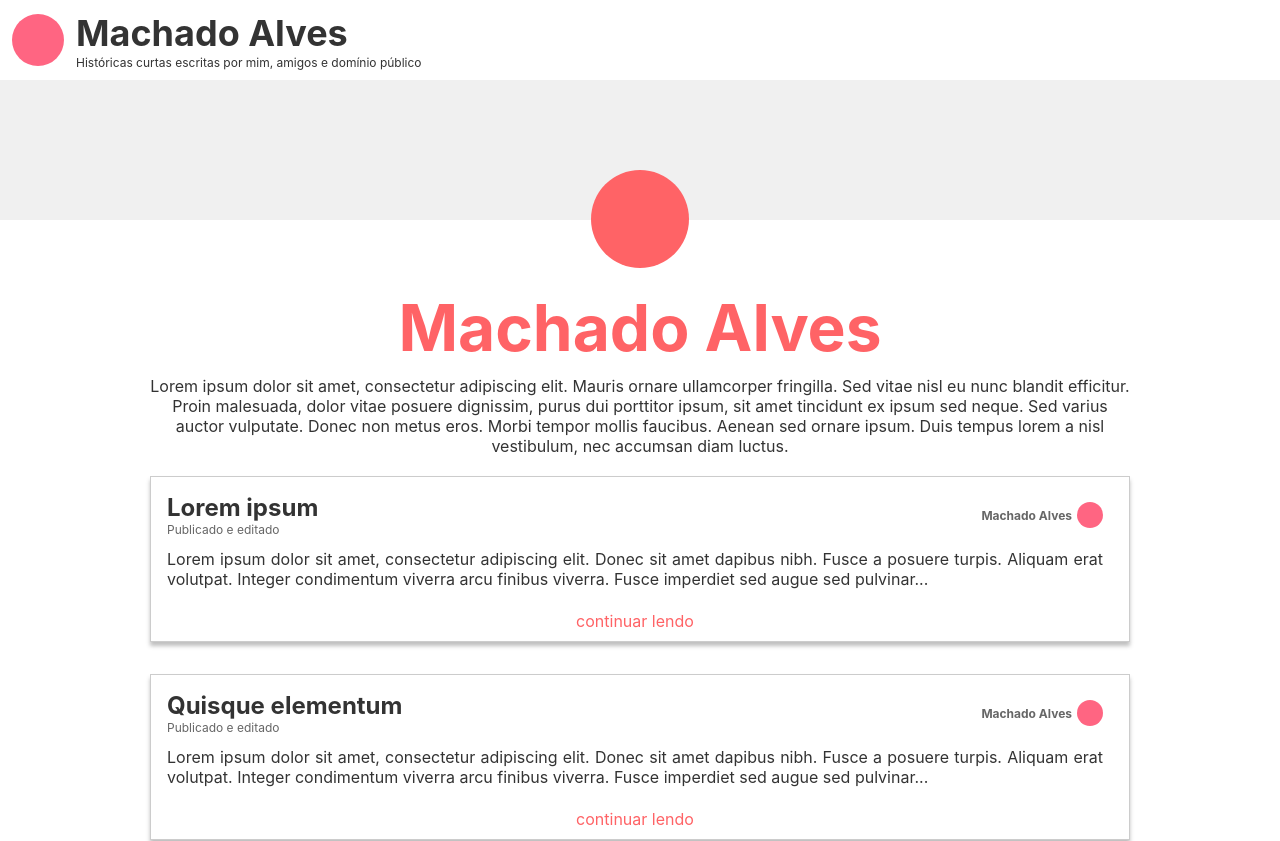
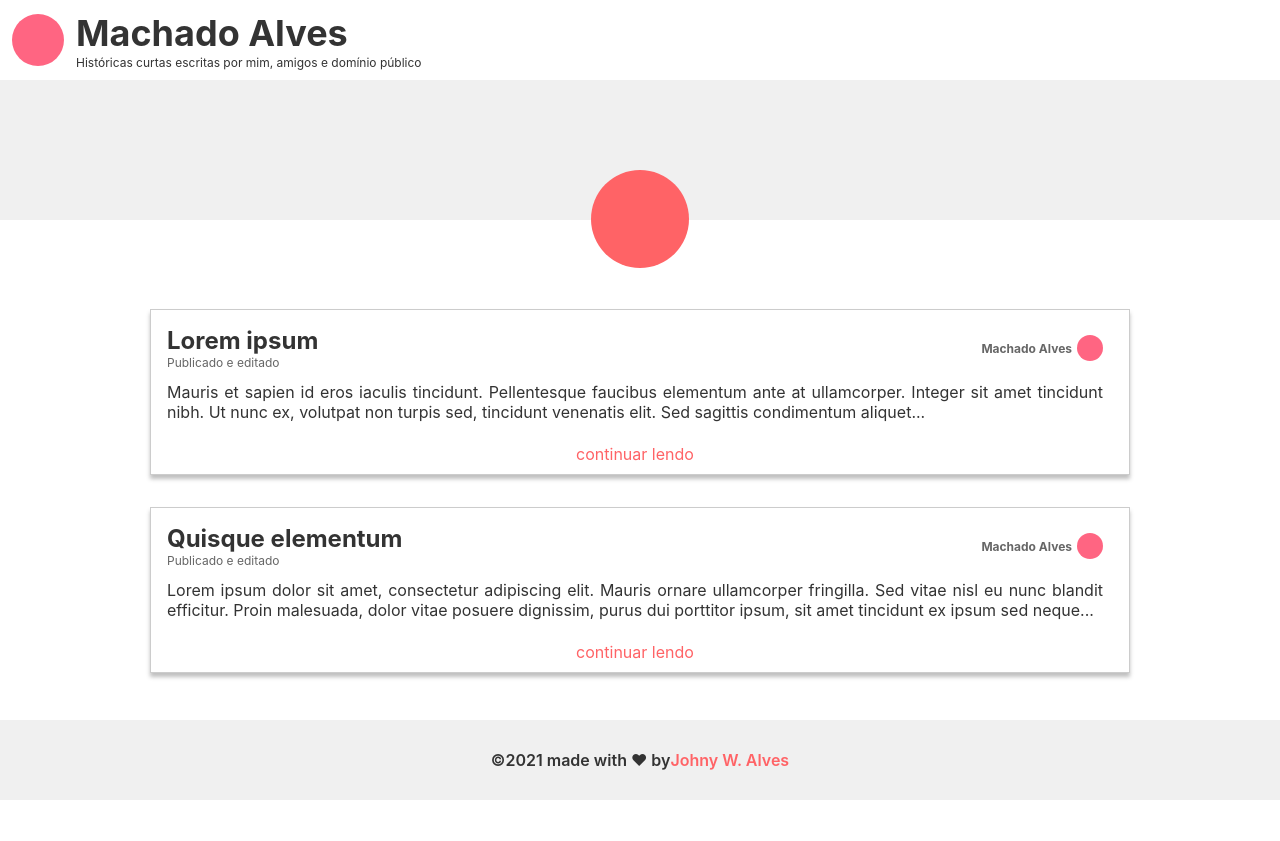
Before and after one commit to johnywalves/machadoalves.com.br, a Next.js app: page /story in a window 1280 px wide. Shown: the top 841 px of the page. After the commit the page ends 800 px from the top, so only its background shows below. Built offline with nearby package versions, Linux system fonts and the light colour scheme.

Commit message:
:sparkles: Geração páginas de autores

```diff
--- a/_posts/machado_alves-lorem_ipsum.md
+++ b/_posts/machado_alves-lorem_ipsum.md
@@ -2,6 +2,7 @@
 title: Lorem ipsum
 published: 2020-01-01 20:00:00 -0300
 modified: 2020-12-15 20:00:00 -0300
+summary: Mauris et sapien id eros iaculis tincidunt. Pellentesque faucibus elementum ante at ullamcorper. Integer sit amet tincidunt nibh. Ut nunc ex, volutpat non turpis sed, tincidunt venenatis elit. Sed sagittis condimentum aliquet...
 ---
 
 Mauris et sapien id eros iaculis tincidunt. Pellentesque faucibus elementum ante at ullamcorper. Integer sit amet tincidunt nibh. Ut nunc ex, volutpat non turpis sed, tincidunt venenatis elit. Sed sagittis condimentum aliquet. Sed ipsum libero, elementum in suscipit vitae, egestas sit amet libero. Nunc consectetur euismod nisi, vel efficitur metus rhoncus vitae. Curabitur interdum at enim non porttitor. Curabitur tempor augue tincidunt urna placerat elementum. Nullam auctor sapien sit amet bibendum imperdiet. Suspendisse eu felis nisl. Ut laoreet nulla dui, vel pretium ex malesuada eu. Donec in faucibus elit. Integer at libero tincidunt, ullamcorper lacus in, varius magna. Maecenas ac mauris dignissim, dapibus augue in, lobortis justo. Phasellus vel nisl tellus.
--- a/_posts/machado_alves-quisque_elementum.md
+++ b/_posts/machado_alves-quisque_elementum.md
@@ -2,6 +2,7 @@
 title: Quisque elementum
 published: 2020-01-01 20:00:00 -0300
 modified: 2020-12-15 20:00:00 -0300
+summary: Lorem ipsum dolor sit amet, consectetur adipiscing elit. Mauris ornare ullamcorper fringilla. Sed vitae nisl eu nunc blandit efficitur. Proin malesuada, dolor vitae posuere dignissim, purus dui porttitor ipsum, sit amet tincidunt ex ipsum sed neque...
 ---
 
 Lorem ipsum dolor sit amet, consectetur adipiscing elit. Mauris ornare ullamcorper fringilla. Sed vitae nisl eu nunc blandit efficitur. Proin malesuada, dolor vitae posuere dignissim, purus dui porttitor ipsum, sit amet tincidunt ex ipsum sed neque. Sed varius auctor vulputate. Donec non metus eros. Morbi tempor mollis faucibus. Aenean sed ornare ipsum. Duis tempus lorem a nisl vestibulum, nec accumsan diam luctus. Donec at volutpat mauris, eu dapibus enim. Aliquam vestibulum vulputate odio id hendrerit. Donec fermentum ultricies blandit. Nullam pharetra eu felis at pretium. Vivamus condimentum enim nec malesuada consequat. Suspendisse convallis diam quis orci efficitur, in pretium urna pulvinar. Proin aliquet odio eget volutpat rutrum.
--- /dev/null
+++ b/src/data/authors.js
@@ -0,0 +1,8 @@
+export default [
+  {
+    slug: 'machado_alves',
+    name: 'Machado Alves',
+    description:
+      'Lorem ipsum dolor sit amet, consectetur adipiscing elit. Mauris ornare ullamcorper fringilla. Sed vitae nisl eu nunc blandit efficitur. Proin malesuada, dolor vitae posuere dignissim, purus dui porttitor ipsum, sit amet tincidunt ex ipsum sed neque. Sed varius auctor vulputate. Donec non metus eros. Morbi tempor mollis faucibus. Aenean sed ornare ipsum. Duis tempus lorem a nisl vestibulum, nec accumsan diam luctus.'
+  }
+]
--- a/src/functions/posts.ts
+++ b/src/functions/posts.ts
@@ -1,3 +1,4 @@
+import listAuthors from 'data/authors'
 import fs from 'fs'
 import matter from 'gray-matter'
 import { join } from 'path'
@@ -50,13 +51,14 @@
     } else if (field === 'content') {
       story.content = content
     } else if (field === 'author') {
+      const { name, slug } = listAuthors[0]
+
       story.author = {
-        name: 'Machado Alves',
-        slug: 'machado_alves'
+        name,
+        slug
       }
-    } else if (field === 'summary') {
-      story.summary =
-        'Lorem ipsum dolor sit amet, consectetur adipiscing elit. Donec sit amet dapibus nibh. Fusce a posuere turpis. Aliquam erat volutpat. Integer condimentum viverra arcu finibus viverra. Fusce imperdiet sed augue sed pulvinar...'
+    } else if (field === 'summary' && data.summary) {
+      story.summary = data.summary
     } else if (field === 'published' && data.published) {
       story.published = data.published
     } else if (field === 'modified' && data.modified) {
--- a/src/pages/[author]/index.tsx
+++ b/src/pages/[author]/index.tsx
@@ -1,20 +1,27 @@
+import listAuthors from 'data/authors'
 import { getAllPosts } from 'functions/posts'
-import stories from 'types/stories'
-import Author from 'view/Author'
+import Author, { AuthorProps } from 'view/Author'
 
-type AuthorPageProps = {
-  posts: Array<stories>
+export default function AuthorPage({ name, description, posts }: AuthorProps) {
+  return <Author name={name} description={description} posts={posts} />
 }
 
-export default function AuthorPage({ posts }: AuthorPageProps) {
-  return <Author posts={posts} />
+type staticPropsProps = {
+  params: {
+    author: string
+  }
 }
 
-export async function getStaticProps() {
+export async function getStaticProps({ params }: staticPropsProps) {
   const posts = getAllPosts(['slug', 'title', 'author', 'summary'])
+  const { name, description } = listAuthors.find(
+    ({ slug }) => slug === params.author
+  ) || { name: '', description: '' }
 
   return {
     props: {
+      name,
+      description,
       posts
     }
   }
@@ -22,13 +29,9 @@
 
 export async function getStaticPaths() {
   return {
-    paths: [
-      {
-        params: {
-          author: 'machado_alves'
-        }
-      }
-    ],
+    paths: listAuthors.map(({ slug }) => ({
+      params: { author: slug }
+    })),
     fallback: false
   }
 }
--- a/src/view/Author/index.tsx
+++ b/src/view/Author/index.tsx
@@ -4,25 +4,20 @@
 
 import * as S from './styles'
 
-type StoryProps = {
+export type AuthorProps = {
+  name: string
+  description: string
   posts: Array<stories>
 }
 
-const Story = ({ posts }: StoryProps) => (
+const Author = ({ name, description, posts }: AuthorProps) => (
   <WrapperPage>
     <S.Forehead>
       <S.Icon />
     </S.Forehead>
     <S.Content>
-      <S.Name>Machado Alves</S.Name>
-      <S.Description>
-        Lorem ipsum dolor sit amet, consectetur adipiscing elit. Mauris ornare
-        ullamcorper fringilla. Sed vitae nisl eu nunc blandit efficitur. Proin
-        malesuada, dolor vitae posuere dignissim, purus dui porttitor ipsum, sit
-        amet tincidunt ex ipsum sed neque. Sed varius auctor vulputate. Donec
-        non metus eros. Morbi tempor mollis faucibus. Aenean sed ornare ipsum.
-        Duis tempus lorem a nisl vestibulum, nec accumsan diam luctus.
-      </S.Description>
+      <S.Name>{name}</S.Name>
+      <S.Description>{description}</S.Description>
       <S.Stories>
         {posts &&
           posts
@@ -33,4 +28,4 @@
   </WrapperPage>
 )
 
-export default Story
+export default Author
--- a/src/view/Story/index.tsx
+++ b/src/view/Story/index.tsx
@@ -17,10 +17,10 @@
       <S.Story dangerouslySetInnerHTML={{ __html: content || '' }} />
       {author && (
         <S.Detail>
-          <Link href={author.slug} passHref>
+          <Link href={`/${author.slug}`} passHref>
             <S.DetailIcon />
           </Link>
-          <Link href={author.slug} passHref>
+          <Link href={`/${author.slug}`} passHref>
             <S.DetailAuthorName>{author.name}</S.DetailAuthorName>
           </Link>
           <S.DetailTitle>{title}</S.DetailTitle>
```
